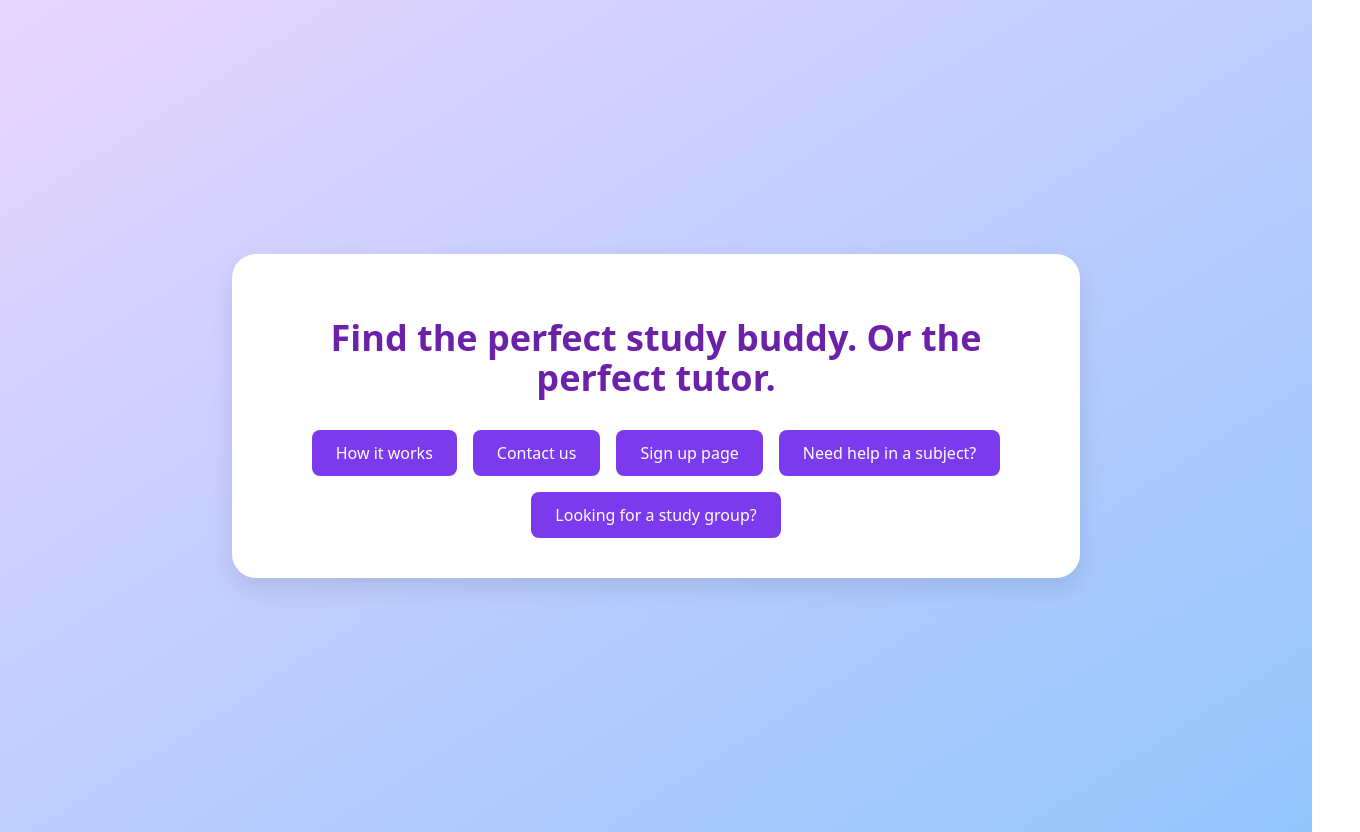
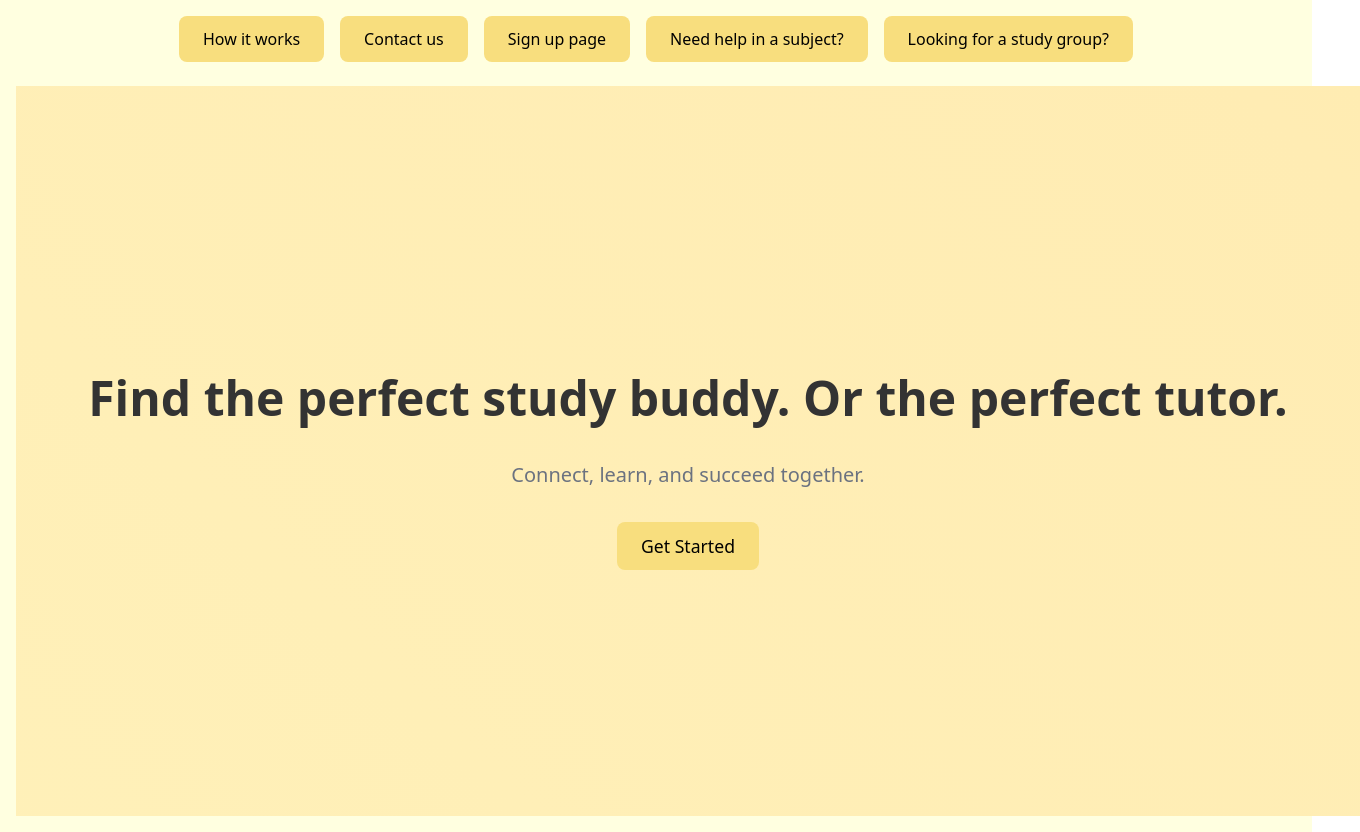
Before and after one commit to kritibhargava1/StudySlug, a React (Vite) app: page /home in a window 1280 px wide. Shown: the whole page, 1360 px wide, since content can reach past the window. Built offline with nearby package versions, Linux system fonts and the light colour scheme.

Commit message:
changes to home page

```diff
--- a/src/pages/Home.jsx
+++ b/src/pages/Home.jsx
@@ -1,49 +1,43 @@
 import React from 'react';
 import { useNavigate } from 'react-router-dom';
-import '../styles/Home.css'; // Adjust the path as necessary
+import '../styles/Home.css';
 
 function Home() {
   const navigate = useNavigate();
 
   return (
     <div className="home-container">
-      <div className="home-card">
-        <h1 className="home-title">
-        Find the perfect study buddy. Or the perfect tutor.
+      {/* Navigation Tab at the top */}
+      <nav className="home-nav">
+        <button onClick={() => navigate('/how-it-works')} className="home-button">
+          How it works
+        </button>
+        <button onClick={() => navigate('/contact')} className="home-button">
+          Contact us
+        </button>
+        <button onClick={() => navigate('/signup')} className="home-button">
+          Sign up page
+        </button>
+        <button onClick={() => navigate('/tutors')} className="home-button">
+          Need help in a subject?
+        </button>
+        <button onClick={() => navigate('/study-groups')} className="home-button">
+          Looking for a study group?
+        </button>
+      </nav>
+
+      {/* Hero Section with animated background and CTA */}
+      <section className="hero-section">
+        <h1 className="hero-title">
+          Find the perfect study buddy. Or the perfect tutor.
         </h1>
-        <div className="home-buttons">
-          <button
-            onClick={() => navigate('/how-it-works')}
-            className="home-button"
-          >
-            How it works
-          </button>
-          <button
-            onClick={() => navigate('/contact')}
-            className="home-button"
-          >
-            Contact us
-          </button>
-          <button
-            onClick={() => navigate('/signup')}
-            className="home-button"
-          >
-            Sign up page
-          </button>
-          <button
-            onClick={() => navigate('/tutors')}
-            className="home-button"
-          >
-            Need help in a subject?
-          </button>
-          <button
-            onClick={() => navigate('/study-groups')}
-            className="home-button"
-          >
-            Looking for a study group?
-          </button>
-        </div>
-      </div>
+        <p className="hero-subtitle">
+          Connect, learn, and succeed together.
+        </p>
+        <button onClick={() => navigate('/signup')} className="hero-button">
+          Get Started
+        </button>
+      </section>
     </div>
   );
 }
--- a/src/styles/Home.css
+++ b/src/styles/Home.css
@@ -1,54 +1,86 @@
-/* Full-screen container with a gradient background */
+/* Full-screen container with a light yellow background */
 .home-container {
   min-height: 100vh;
   width: 100vw;
   display: flex;
-    justify-content: center;
-    align-items: center;
+  flex-direction: column;
+  background-color: #ffffe0; /* LightYellow */
   padding: 1rem;
-    /* Tailwind's bg-gradient-to-br from-purple-200 to-blue-300 */
-    background: linear-gradient(to bottom right, #E9D5FF, #93C5FD);
 }
 
-  /* The inner card */
-  .home-card {
-    background-color: #ffffff;
+/* Navigation Tab styling at the top */
+.home-nav {
   width: 100%;
-    max-width: 768px; /* roughly equal to Tailwind's max-w-3xl (48rem) */
-    border-radius: 1.5rem; /* similar to rounded-3xl */
-    box-shadow: 0 10px 25px rgba(0, 0, 0, 0.1);
-    padding: 2.5rem; /* equal to p-10 (10 * 0.25rem = 2.5rem) */
-    text-align: center;
+  display: flex;
+  justify-content: center;
+  gap: 1rem;
+  margin-bottom: 1.5rem;
 }
 
-  /* The title styling */
-  .home-title {
-    font-size: 2.25rem; /* approximation for text-4xl */
-    font-weight: 800; /* extrabold */
-    color: #6B21A8; /* Tailwind's text-purple-700 */
-    margin-bottom: 2rem; /* similar to mb-8 (2rem) */
-  }
-
-  /* Container for the buttons (navigation tab) */
-  .home-buttons {
-    display: flex;
-    flex-wrap: wrap;
-    justify-content: center;
-    gap: 1rem; /* equal to gap-4 (usually 1rem) */
-  }
-
-  /* Individual button styling */
+/* Individual button styling for the navigation */
 .home-button {
-    background-color: #7C3AED; /* bg-purple-600 */
-    color: white;
-    padding: 0.75rem 1.5rem; /* py-3 (0.75rem) and px-6 (1.5rem) */
+  background-color: #F8DE7E;  /* Light yellow button */
+  color: black;
+  padding: 0.75rem 1.5rem;
   border: none;
-    border-radius: 0.5rem; /* rounded-lg */
+  border-radius: 0.5rem;
   cursor: pointer;
   transition: background-color 0.3s ease;
 }
 
-  /* Hover state for buttons */
 .home-button:hover {
-    background-color: #6D28D9; /* hover:bg-purple-700 */
+  background-color: #fcc80c;
 }
+
+/* Hero Section styling with animated gradient background */
+.hero-section {
+  flex: 1; /* Fills the remaining vertical space */
+  width: 100%;
+  background: linear-gradient(45deg, #FFF9C4, #FFECB3, #FFF176); /* Different shades of yellow */
+  background-size: 600% 600%;
+  animation: gradientAnimation 8s ease infinite;
+  display: flex;
+  flex-direction: column;
+  align-items: center;
+  justify-content: center;
+  text-align: center;
+  padding: 2rem;
+}
+
+/* Keyframes for the gradient animation */
+@keyframes gradientAnimation {
+  0% { background-position: 0% 50%; }
+  50% { background-position: 100% 50%; }
+  100% { background-position: 0% 50%; }
+}
+
+/* Hero title styling: larger and prominent */
+.hero-title {
+  font-size: 3rem; /* Increased size for impact */
+  font-weight: 800;
+  color: #333; /* Dark grey for contrast */
+  margin-bottom: 1rem;
+}
+
+/* Hero subtitle styling */
+.hero-subtitle {
+  font-size: 1.25rem;
+  color: #6b7280;
+  margin-bottom: 2rem;
+}
+
+/* Hero CTA button styling */
+.hero-button {
+  background-color: #F8DE7E;  /* Matches navigation buttons */
+  color: black;
+  padding: 0.75rem 1.5rem;
+  font-size: 1.1rem;
+  border: none;
+  border-radius: 0.5rem;
+  cursor: pointer;
+  transition: background-color 0.3s ease;
+}
+
+.hero-button:hover {
+  background-color: #fcc80c;
+}
```
Lines whose indentation alone changed are shown as unchanged.
